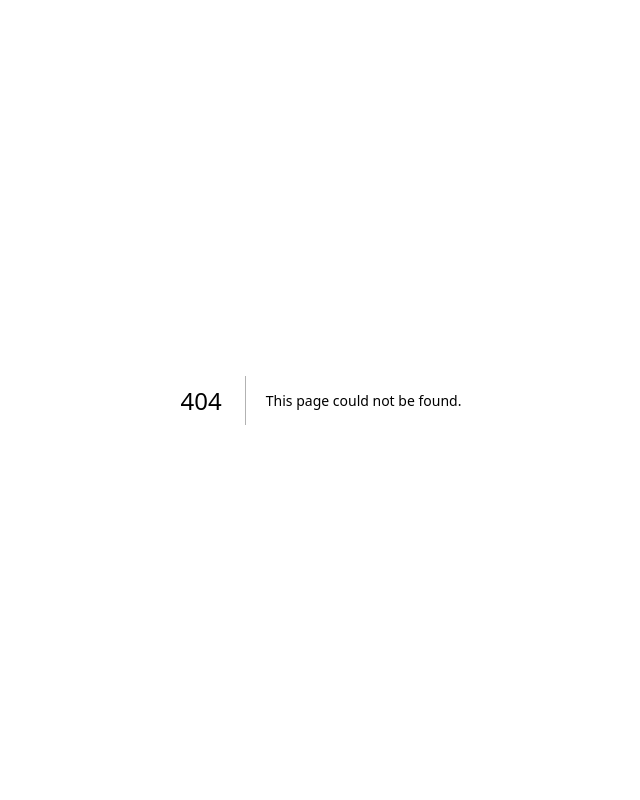
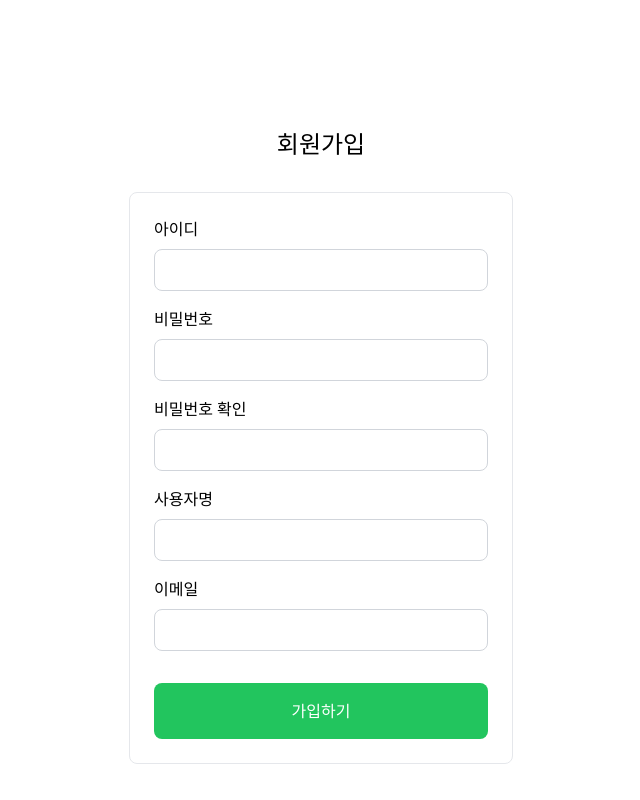
Before and after one commit to E-Sangho/FinalBlog, a Next.js app: page /register in a window 1280 px wide. Before the commit this address had no page. Shown: the top 800 px of the page, without its empty margins (319-959 px from the left). Built offline with nearby package versions, Linux system fonts and the light colour scheme.

Commit message:
created register page. Also i added react-hook-form on login and register pages with some apis.

```diff
--- /dev/null
+++ b/src/pages/api/users/login.ts
@@ -0,0 +1,9 @@
+import withHandler from "@/libs/server/withHandler";
+import { NextApiRequest, NextApiResponse } from "next";
+
+function handler(req: NextApiRequest, res: NextApiResponse) {
+	console.log("login api works!");
+	return res.status(200).end();
+}
+
+export default withHandler("POST", handler);
--- /dev/null
+++ b/src/pages/api/users/register.ts
@@ -0,0 +1,9 @@
+import withHandler from "@/libs/server/withHandler";
+import { NextApiRequest, NextApiResponse } from "next";
+
+function handler(req: NextApiRequest, res: NextApiResponse) {
+	console.log("register api works!");
+	res.status(200).end();
+}
+
+export default withHandler("POST", handler);
--- a/src/pages/login.tsx
+++ b/src/pages/login.tsx
@@ -1,10 +1,21 @@
-interface LoginForm {
+import useMutation from "@/libs/client/useMutation";
+import { useForm } from "react-hook-form";
+
+interface LoginData {
 	id: string;
+	password: string;
 }
+
 export default function Login() {
+	const [enter, { loading, data, error }] = useMutation("api/users/login");
+	const { register, handleSubmit } = useForm<LoginData>();
+	const onValid = (data: LoginData) => {
+		if (loading) return;
+		enter(data);
+	};
 	return (
 		<div className="w-full h-screen">
-			<div className="w-96 mx-auto text-center mt-32 mb-8 text-2xl">Login</div>
+			<div className="w-96 mx-auto text-center mt-32 mb-8 text-2xl">로그인</div>
 			<div className="w-96 border-t border-l border-r border-b border-gray-200 rounded-lg px-6 py-6 mx-auto">
 				<form className="">
 					<div className="w-full rounded-lg border-l border-b border-t border-r border-gray-200">
@@ -23,6 +34,7 @@ export default function Login() {
 							<input
 								className="px-2 py-2 flex-1 rounded-t-lg  focus:outline-green-500 text-black pl-8"
 								placeholder="아이디"
+								{...register("id", { required: true })}
 							></input>
 						</div>
 						<div className="w-full border-none border-gray-200 text-gray-200 flex relative">
@@ -38,8 +50,9 @@ export default function Login() {
 								</svg>
 							</div>
 							<input
-								className=" px-2 py-2 flex-1 rounded-b-lg focus:outline-green-500 text-black pl-8"
+								className="px-2 py-2 flex-1 rounded-b-lg focus:outline-green-500 text-black pl-8"
 								placeholder="비밀번호"
+								{...register("password", { required: true })}
 							></input>
 						</div>
 					</div>
--- /dev/null
+++ b/src/pages/register.tsx
@@ -0,0 +1,88 @@
+import useMutation from "@/libs/client/useMutation";
+import { useForm } from "react-hook-form";
+
+interface RegisterData {
+	id: string;
+	password: string;
+	checkPassword: string;
+	username: string;
+	email?: string;
+}
+
+export default function Register() {
+	const [enter, { loading, data, error }] = useMutation("api/users/register");
+	const { register, handleSubmit } = useForm<RegisterData>();
+	const onValid = (data: RegisterData) => {
+		if (loading) return;
+		enter(data);
+	};
+	return (
+		<div className="w-full h-screen">
+			<div className="w-96 mx-auto text-center mt-32 mb-8 text-2xl">
+				회원가입
+			</div>
+			<div className="w-96 border-t border-l border-r border-b border-gray-200 rounded-lg px-6 py-6 mx-auto">
+				<form onSubmit={handleSubmit(onValid)}>
+					<div className="flex flex-col mb-4">
+						<label htmlFor="id" className="mb-2">
+							아이디
+						</label>
+						<input
+							id="id"
+							className="px-2 py-2 flex-1 rounded-lg border border-gray-300 focus:outline-green-500 text-black"
+							{...register("id", { required: true })}
+						></input>
+					</div>
+					<div className="flex flex-col mb-4">
+						<label htmlFor="password" className="mb-2">
+							비밀번호
+						</label>
+						<input
+							id="password"
+							type="password"
+							className="px-2 py-2 flex-1 rounded-lg border border-gray-300 focus:outline-green-500 text-black"
+							{...register("password", { required: true })}
+						></input>
+					</div>
+					<div className="flex flex-col mb-4">
+						<label htmlFor="checkPassword" className="mb-2">
+							비밀번호 확인
+						</label>
+						<input
+							id="checkPassword"
+							type="password"
+							className="px-2 py-2 flex-1 rounded-lg border border-gray-300 focus:outline-green-500 text-black"
+							{...register("checkPassword", { required: true })}
+						></input>
+					</div>
+					<div className="flex flex-col mb-4">
+						<label htmlFor="username" className="mb-2">
+							사용자명
+						</label>
+						<input
+							id="username"
+							className="px-2 py-2 flex-1 rounded-lg border border-gray-300 focus:outline-green-500 text-black"
+							{...register("username", { required: true })}
+						></input>
+					</div>
+					<div className="flex flex-col mb-4">
+						<label htmlFor="email" className="mb-2">
+							이메일
+						</label>
+						<input
+							id="email"
+							type="email"
+							className="px-2 py-2 flex-1 rounded-lg border border-gray-300 focus:outline-green-500 text-black"
+							{...register("email")}
+						></input>
+					</div>
+					<div className="mt-8">
+						<button className="w-full bg-green-500 py-4 rounded-lg text-white">
+							가입하기
+						</button>
+					</div>
+				</form>
+			</div>
+		</div>
+	);
+}
```
